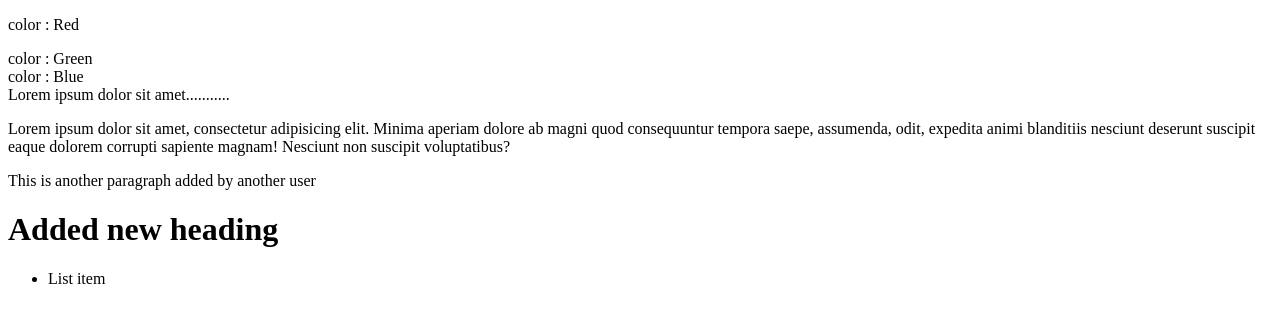
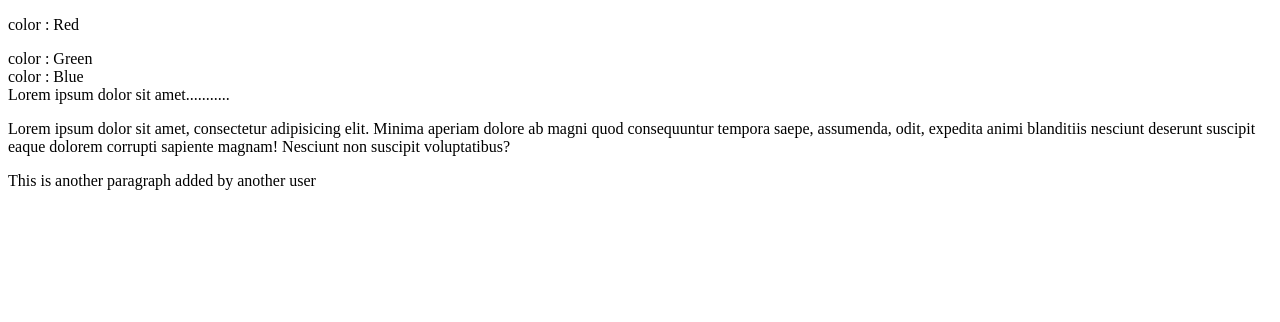
Before and after one commit to hakeemshah9846/repoPlayground, a plain HTML site: page index.html in a window 1280 px wide. Drawn offline with Linux system fonts and the light colour scheme.

Commit message:
Revert "Merge pull request #8 from techShark9846/ul"
This reverts commit 88172c26f93917064809d67d40c361ce4c663989, reversing
changes made to af4c7278b948cd76c6837d2fc6d66187df978bc6.

Reverting changes, rollback last update
removing ul from last merge

```diff
--- a/index.html
+++ b/index.html
@@ -15,11 +15,5 @@
     <p>Lorem ipsum dolor sit amet, consectetur adipisicing elit. Minima aperiam dolore ab magni quod consequuntur tempora saepe, assumenda, odit, expedita animi blanditiis nesciunt deserunt suscipit eaque dolorem corrupti sapiente magnam! Nesciunt non suscipit voluptatibus?</p>
 
     <p>This is another paragraph added by another user</p>
-
-    <h1>Added new heading</h1>
-
-    <ul>
-        <li>List item</li>
-    </ul>
 </body>
 </html>
```
